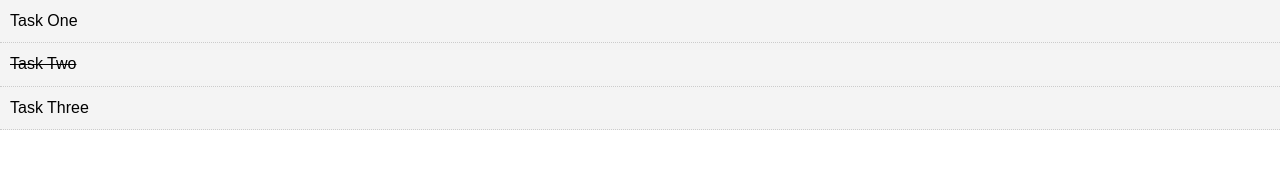
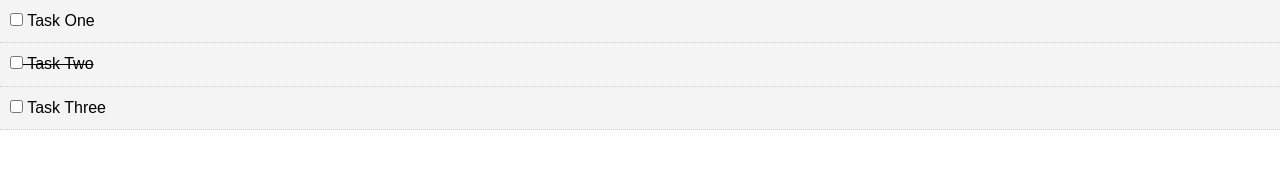
Before and after one commit to ruchierubia/vue_crash_course, a Vue app: page / in a window 1280 px wide. Shown: the top 169 px of the page. Built offline with nearby package versions, Linux system fonts and the light colour scheme.

Commit message:
Implement event v on change from check box and implement method markComplete

```diff
--- a/src/components/TaskItem.vue
+++ b/src/components/TaskItem.vue
@@ -1,13 +1,21 @@
 <template>
     <div class="task-item" :class="{'is-complete' : task.completed}">
-        <p>{{task.title}}</p>
+        <p>
+            <input type="checkbox" v-on:change="markComplete">
+            {{task.title}}
+        </p>
     </div>
 </template>
 
 <script>
 export default {
     name: 'TaskItem',
-    props: ['task']
+    props: ['task'],
+    methods: {
+        markComplete() {
+
+        }
+    }
 }
 </script>
 
```
